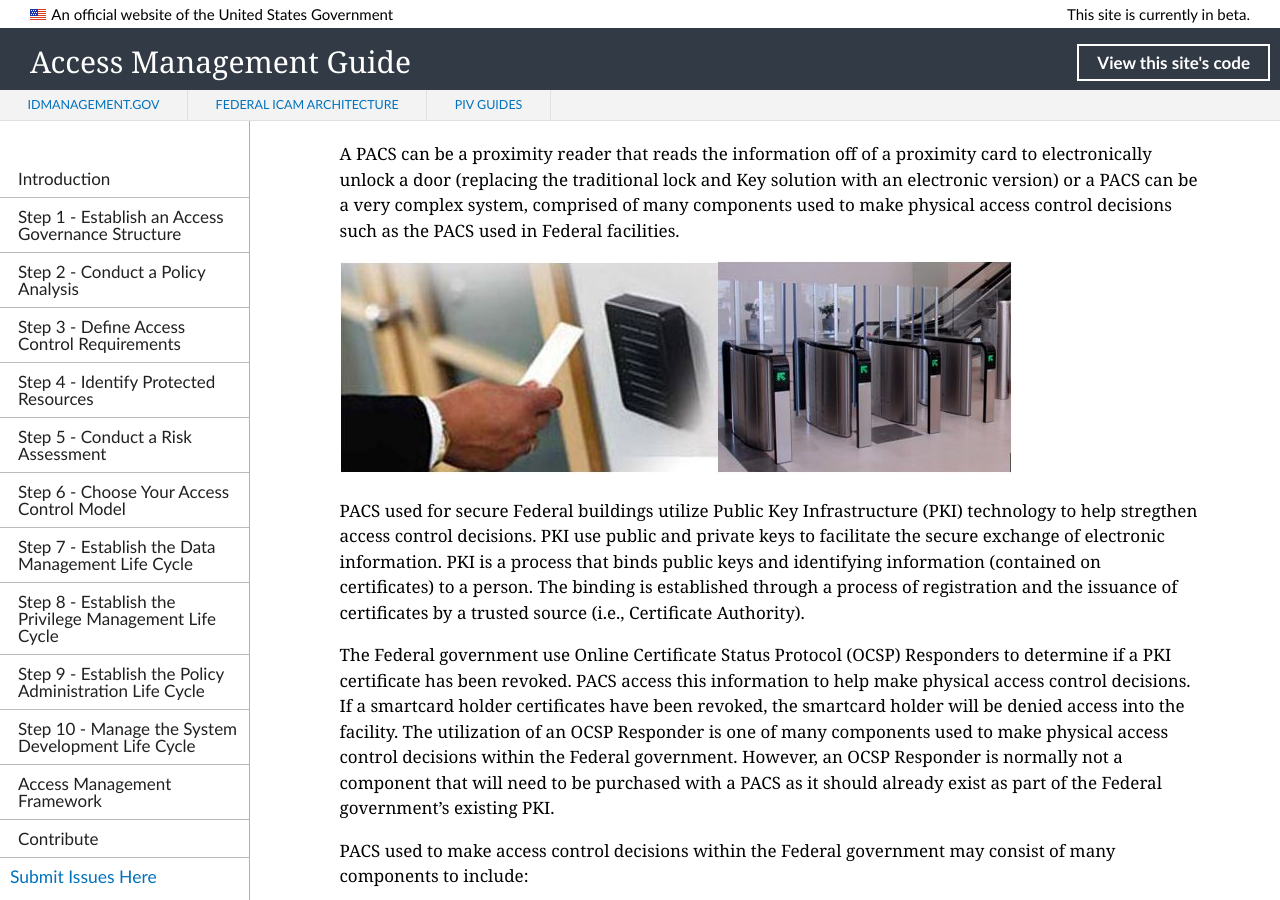
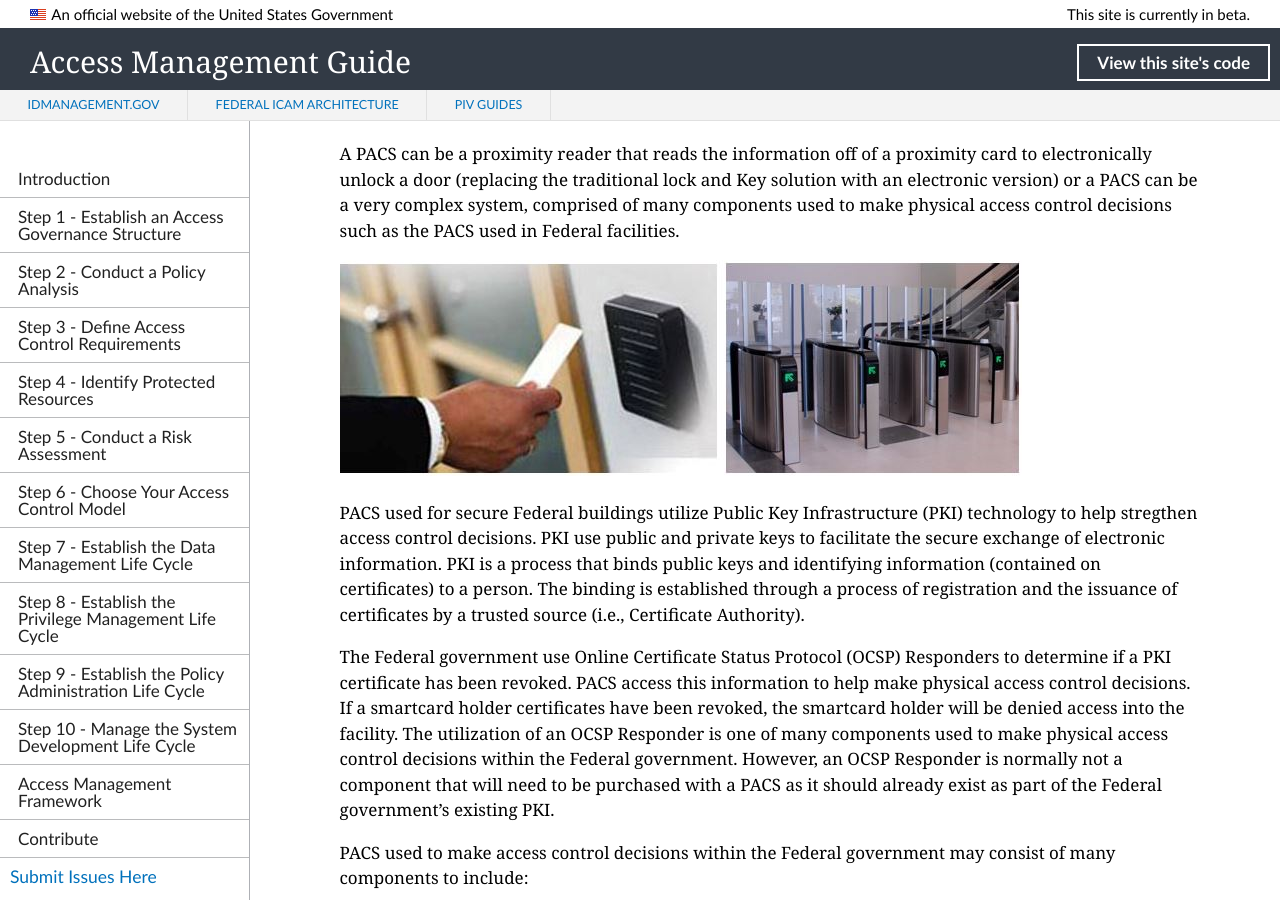
Before and after one commit to GSA/ficam-access, a Jekyll site: the page built from pages/PACS-guide.md, in a window 1280 px wide and 900 px high, scrolled down 1588 px. Built offline with Jekyll 4.4.1, drawn with Linux system fonts in a browser that asks for light colours; nearby versions of some CDN libraries.

Commit message:
Update PACS-guide.md

```diff
--- a/pages/PACS-guide.md
+++ b/pages/PACS-guide.md
@@ -33,7 +33,7 @@ As technology advanced and matured, PACS have become a critical component in the
 
 A PACS can be a proximity reader that reads the information off of a proximity card to electronically unlock a door (replacing the traditional lock and Key solution with an electronic version) or a PACS can be a very complex system, comprised of many components used to make physical access control decisions such as the PACS used in Federal facilities.
 
-![Alt Proximity_and_PACS](../img/Proximity_and_PACS.JPG)
+![Alt Proximity_and_PACS2](../img/Proximity_and_PACS2.JPG)
 
 PACS used for secure Federal buildings utilize Public Key Infrastructure (PKI) technology to help stregthen access control decisions.  PKI use public and private keys to facilitate the secure exchange of electronic information.  PKI is a process that binds public keys and identifying information (contained on certificates) to a person.  The binding is established through a process of registration and the issuance of certificates by a trusted source (i.e., Certificate Authority).
 
```
